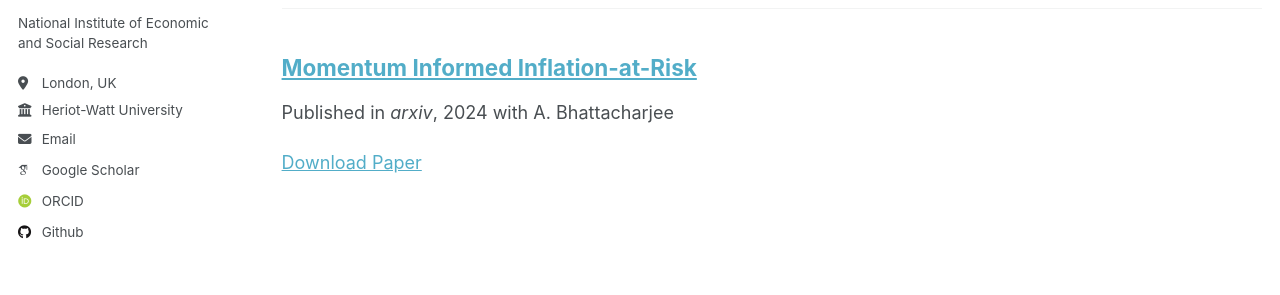
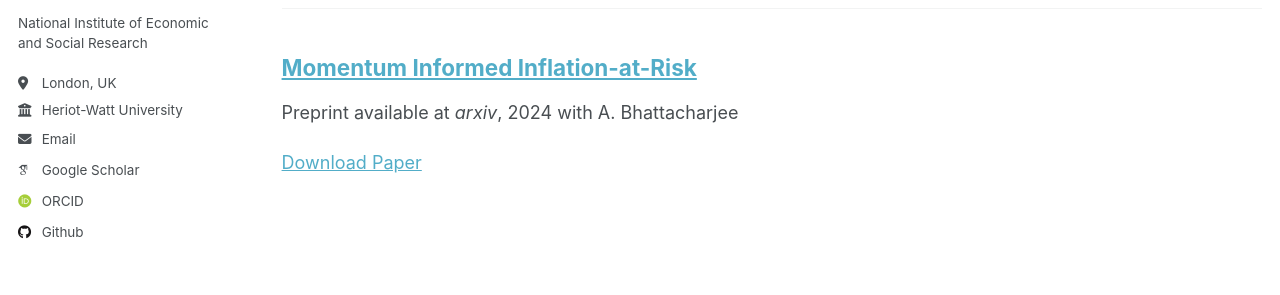
Before and after one commit to econometibi/econometibi.github.io, a Jekyll site: the page built from _pages/publications.html, in a window 1280 px wide and 900 px high, scrolled down 1015 px. Shown: the part 310-605 px from the top of the window. Built offline with Jekyll 4.4.1, drawn with Linux system fonts in a browser that asks for light colours; some web fonts are replaced.

Commit message:
Update archive-single.html

```diff
--- a/_includes/archive-single.html
+++ b/_includes/archive-single.html
@@ -41,19 +41,21 @@
     {% if post.collection == 'teaching' %}
           <p> {{ post.type }}, <i>{{ post.venue }}</i>, {{ post.date | default: "1900-01-01" | date: "%Y" }} </p>
         {% elsif post.collection == 'publications' %}
+          {% if post.category == 'workingpapers' %}
+  {% if post.coauthors %}
+              <p>Preprint available at <i>{{ post.venue }}</i>, {{ post.date | default: "1900-01-01" | date: "%Y" }} with {{post.coauthors}}</p>
+            {% else %}
+              <p>Preprint available at <i>{{ post.venue }}</i>, {{ post.date | default: "1900-01-01" | date: "%Y" }} </p>
+            {% endif %}
+    {% else %}
           {% if post.coauthors %}
               <p>Published in <i>{{ post.venue }}</i>, {{ post.date | default: "1900-01-01" | date: "%Y" }} with {{post.coauthors}}</p>
             {% else %}
               <p>Published in <i>{{ post.venue }}</i>, {{ post.date | default: "1900-01-01" | date: "%Y" }} </p>
             {% endif %}
+    {% endif%}
         {% elsif post.date %}
          <p class="page__date"><strong><i class="fa fa-fw fa-calendar" aria-hidden="true"></i> {{ site.data.ui-text[site.locale].date_label | default: "Published:" }}</strong> <time datetime="{{ post.date | default: "1900-01-01" | date_to_xmlschema }}">{{ post.date | default: "1900-01-01" | date: "%B %d, %Y" }}</time></p>
-        {% elsif post.category == 'workingpapers' %}
-          {% if post.coauthors %}
-              <p>Preprint available at <i>{{ post.venue }}</i>, {{ post.date | default: "1900-01-01" | date: "%Y" }} with {{post.coauthors}}</p>
-            {% else %}
-              <p>Preprint available at <i>{{ post.venue }}</i>, {{ post.date | default: "1900-01-01" | date: "%Y" }} </p>
-            {% endif %}
         {% endif %}
 
 
```
